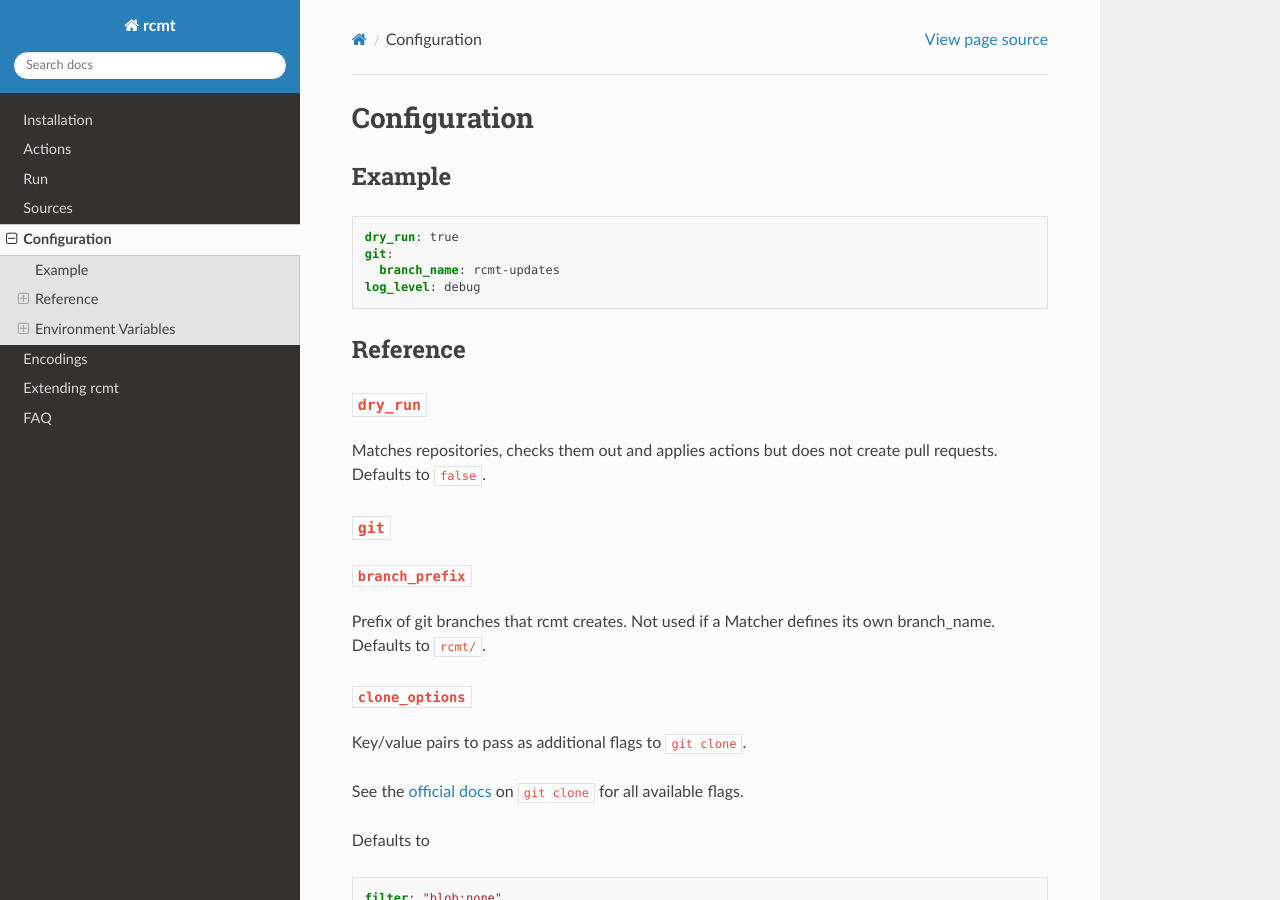
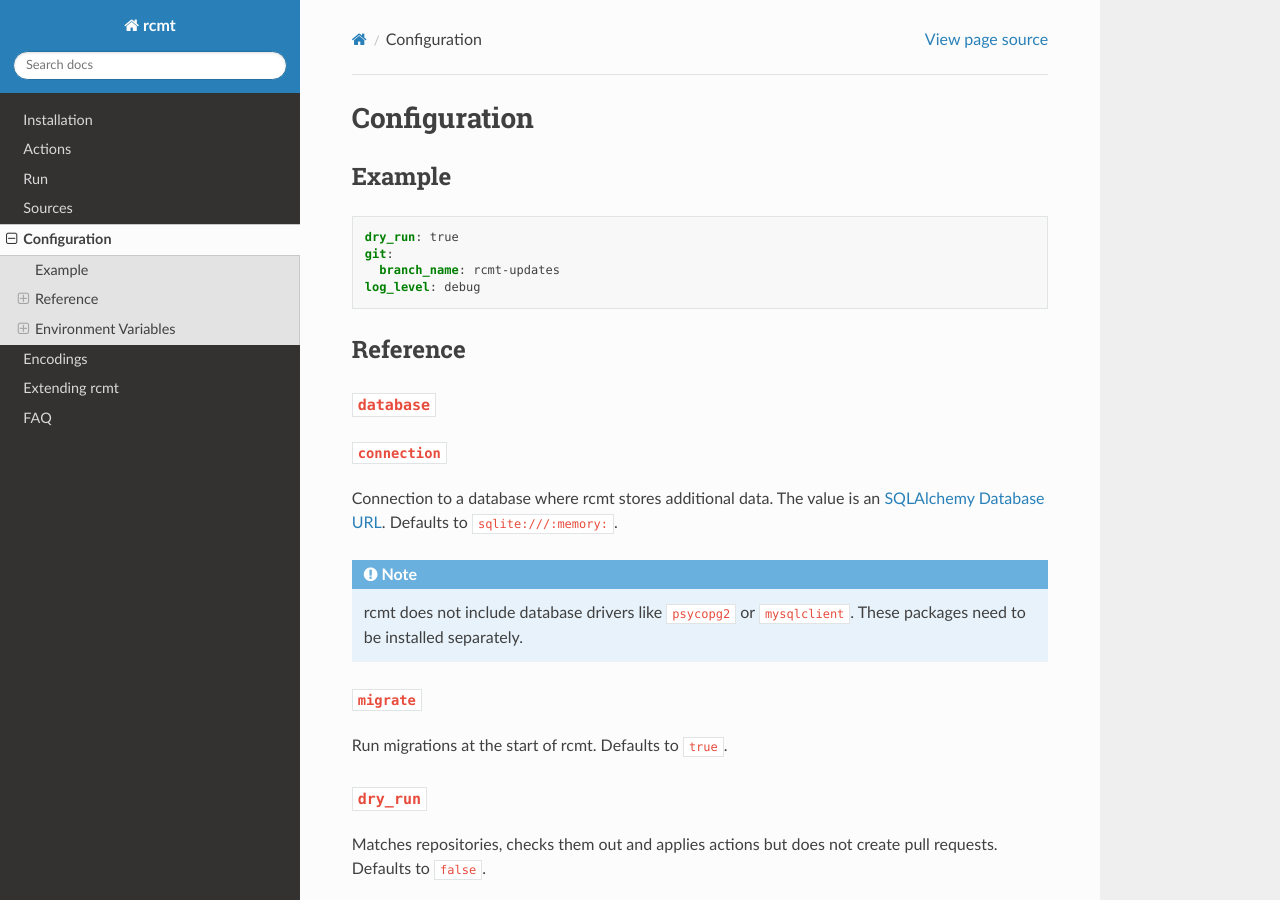
Before and after one commit to wndhydrnt/rcmt, a Sphinx documentation site: the page built from docs/configuration.rst, in a window 1280 px wide and 900 px high. Built offline with Sphinx 7.4.7 and the Read the Docs theme 2.0.0, drawn with Linux system fonts in a browser that asks for light colours.

Commit message:
chore: Document database.* configuration options

```diff
--- a/docs/configuration.rst
+++ b/docs/configuration.rst
@@ -13,6 +13,25 @@
 
 Reference
 ---------
+
+``database``
+^^^^^^^^^^^^
+
+``connection``
+""""""""""""""
+
+Connection to a database where rcmt stores additional data. The value is an
+`SQLAlchemy Database URL <https://docs.sqlalchemy.org/en/20/core/engines.html#database-urls>`_.
+Defaults to ``sqlite:///:memory:``.
+
+.. note::
+   rcmt does not include database drivers like ``psycopg2`` or ``mysqlclient``. These
+   packages need to be installed separately.
+
+``migrate``
+"""""""""""
+
+Run migrations at the start of rcmt. Defaults to ``true``.
 
 ``dry_run``
 ^^^^^^^^^^^
```
